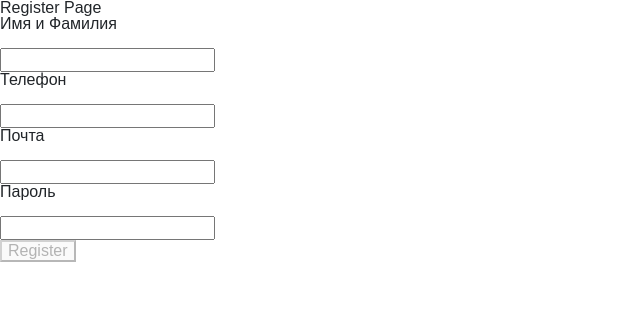
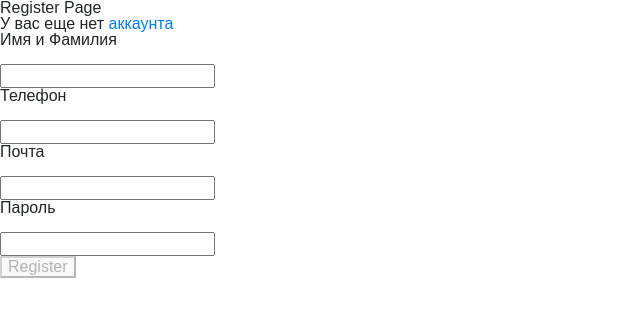
Before and after one commit to andrysazonov/alfa_food, a React (Create React App) app in the folder AlfaFoodBack/ClientApp/: page /register in a window 1280 px wide. Shown: the top 316 px of the page, without its empty margins (0-640 px from the left). Built offline with nearby package versions, Linux system fonts and the light colour scheme.

Commit message:
link login <-> register

```diff
--- a/AlfaFoodBack/ClientApp/package.json
+++ b/AlfaFoodBack/ClientApp/package.json
@@ -19,6 +19,7 @@
     "redux-devtools-extension": "^2.13.9",
     "redux-form": "^8.3.7",
     "redux-thunk": "2.3.0",
+    "sass": "^1.32.10",
     "svgo": "1.3.0"
   },
   "devDependencies": {
--- a/AlfaFoodBack/ClientApp/src/components/Register/index.tsx
+++ b/AlfaFoodBack/ClientApp/src/components/Register/index.tsx
@@ -3,7 +3,7 @@ import useDocumentTitle from "../../hooks/useDocumentTitle";
 import { useDispatch } from "react-redux";
 import {InjectedFormProps, reduxForm, Field} from "redux-form";
 import { required } from "../../utils/validators";
-
+import { Link } from "react-router-dom";
 
 type RegisterFormOwnProps = {
     onSubmit: (data: any) => void
@@ -101,6 +101,7 @@ const Register: React.FC = () => {
     return (
         <>
             <h3>Register Page</h3>
+            <p>У вас еще нет  <Link to="/login">аккаунта</Link></p>
             <RegisterReduxForm onSubmit={onSubmit} />
         </>
     )
```
Also changed, not shown: 1 other file (tests, documents, lock files or other folders).
